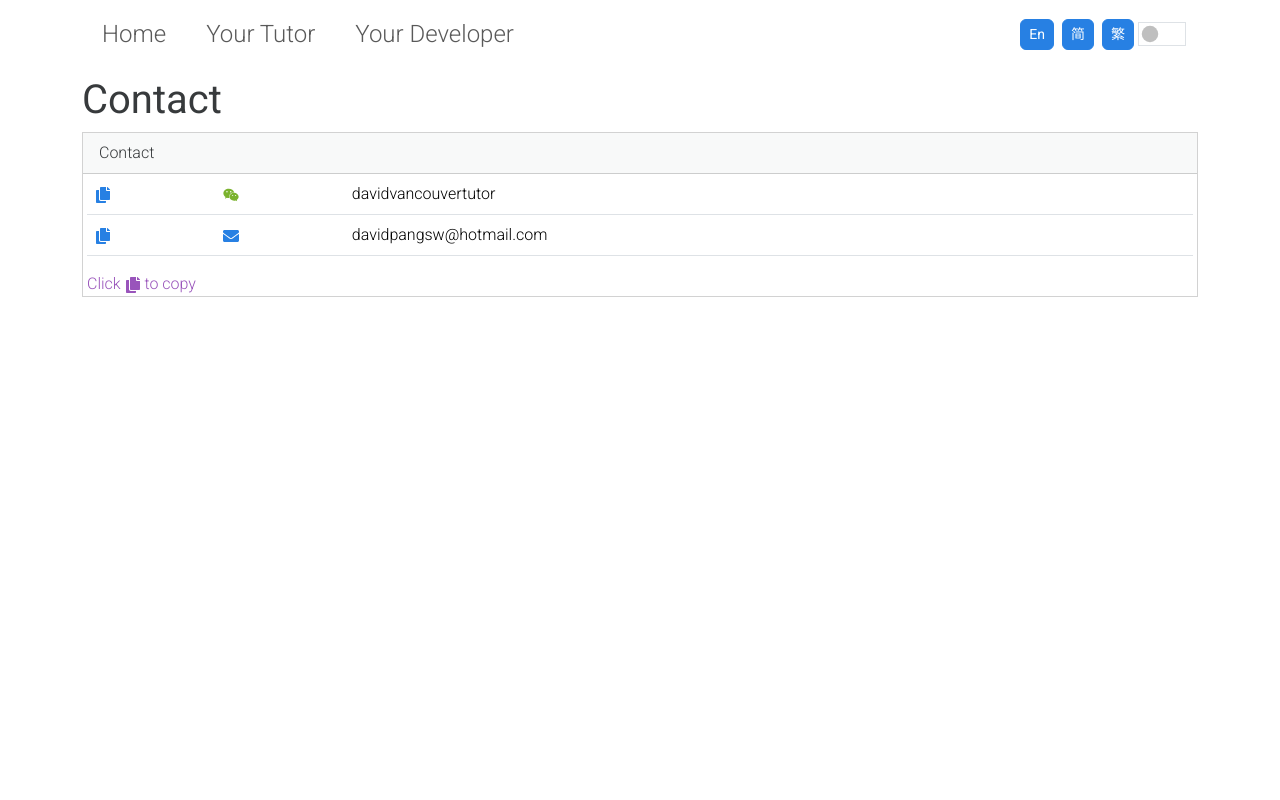
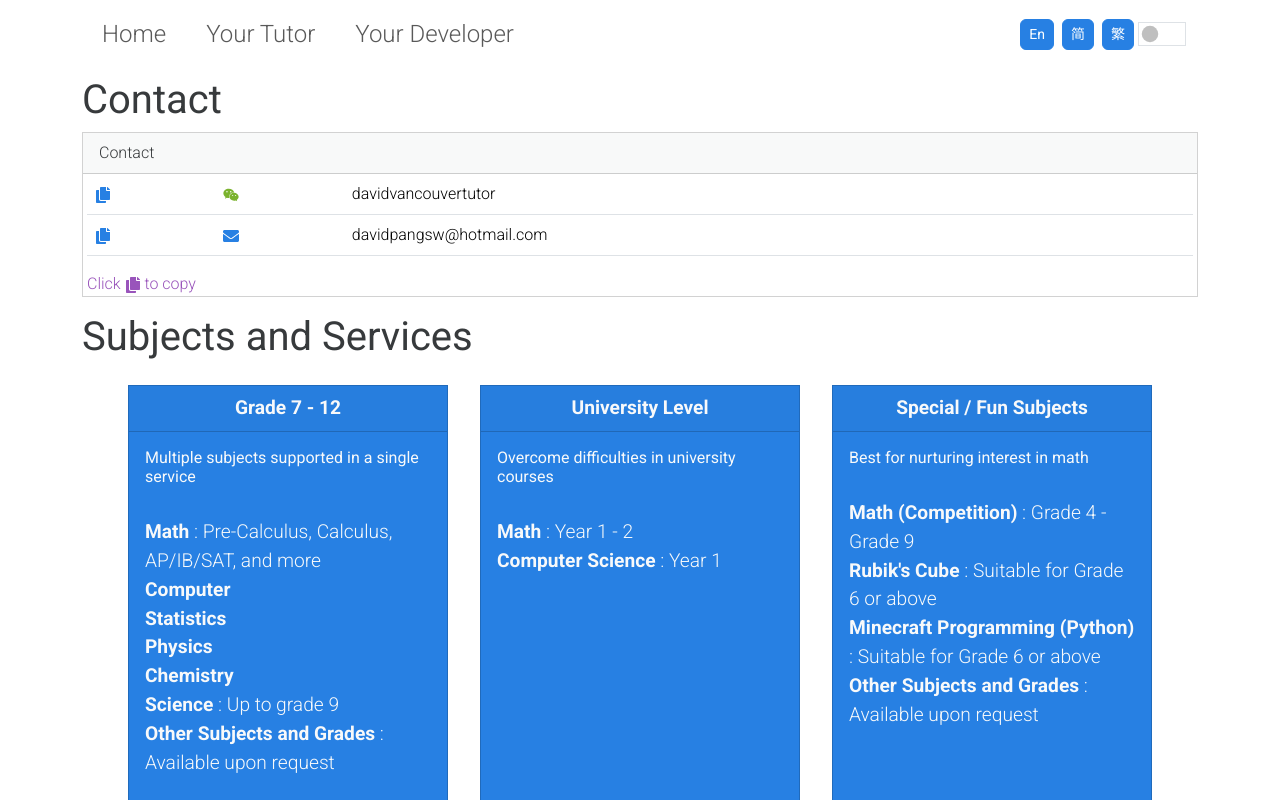
Before and after one commit to davidpangsw/tutor-site, a Next.js app: page /en/your-tutor in a window 1280 px wide. Shown: the top 800 px of the page. Built offline with nearby package versions, Linux system fonts and the light colour scheme; a web font is replaced by a local one.

Commit message:
TutorServiceCard done

```diff
--- a/app/[locale]/layout.tsx
+++ b/app/[locale]/layout.tsx
@@ -2,7 +2,7 @@ import { NextIntlClientProvider, useTranslations } from 'next-intl';
 import { getMessages } from 'next-intl/server';
 import { notFound } from 'next/navigation';
 import { routing } from '../utils/locale/i18n/routing';
-import MyNav from '../Nav/MyNav';
+import MyNav from './components/Nav/MyNav';
 
 import '@/public/assets/styles/index.css';
 import '@/public/assets/styles/cosmo/bootstrap.min.css';
--- a/app/[locale]/your-tutor/components/TutorServiceCard.tsx
+++ b/app/[locale]/your-tutor/components/TutorServiceCard.tsx
@@ -1,6 +1,6 @@
 import { useTranslations } from 'next-intl';
 import React from 'react'
-import { Card } from 'react-bootstrap';
+import { Card, CardBody, CardHeader, CardSubtitle } from 'react-bootstrap';
 
 interface Point {
   bold: string;
@@ -18,29 +18,20 @@ interface Translation {
   titlePoints: TitlePoint[];
 }
 
-const TutorServiceCard = (props: any) => {
-  const t = useTranslations('your_tutor_page');
-
-  const { title, titlePoints } = t('tutorServiceCard', { returnObjects: true }) as Translation;
-
-  return (
-    <div>
-      <h1>{title}</h1>
-      <div className="px-0 d-flex flex-row flex-wrap justify-content-center align-content-around">
-        {titlePoints.map((titlePoint, index: React.Key) => (
-          <Card
+const TitlePointCard = (titlePoint: TitlePoint, index: React.Key) => {
+  return <Card
     key={index}
     className="m-3 roboto text-wrap justify-content-center"
     bg={"primary"}
     text={"light"}
     style={{ width: 320, height: 500, fontSize: "1.2rem" }}
   >
-            <Card.Header className="roboto-bold text-center">{titlePoint.title}</Card.Header>
-            <Card.Subtitle className="m-3">{titlePoint.subtitle}</Card.Subtitle>
-            <Card.Body>
+    <CardHeader className="roboto-bold text-center">{titlePoint.title}</CardHeader>
+    <CardSubtitle className="m-3">{titlePoint.subtitle}</CardSubtitle>
+    <CardBody>
       <ul className="p-0">
         {titlePoint.points.map((point, index: React.Key) => (
-                  <li key={index} style={{listStyle: 'none'}}>
+          <li key={index} style={{ listStyle: 'none' }}>
             <strong className="roboto-bold">{point.bold}</strong>
             <span>
               {point.text ? ' : ' : ''}
@@ -50,9 +41,19 @@ const TutorServiceCard = (props: any) => {
         ))
         }
       </ul>
-            </Card.Body>
+    </CardBody>
   </Card>
-        ))}
+}
+
+const TutorServiceCard = (props: any) => {
+  const t = useTranslations('your_tutor_page');
+  const { title, titlePoints } = t.raw('tutorServiceCard') as Translation;
+
+  return (
+    <div>
+      <h1>{title}</h1>
+      <div className="px-0 d-flex flex-row flex-wrap justify-content-center align-content-around">
+        {titlePoints.map(TitlePointCard)}
       </div>
     </div>
   );
--- a/app/[locale]/your-tutor/page.tsx
+++ b/app/[locale]/your-tutor/page.tsx
@@ -11,10 +11,10 @@ const YourTutorPage = () => {
   return (
     <Container className='px-0'>
       <Row className='py-2'><Col className='px-md-4'> <ContactCard /> </Col> </Row>
-      {/* <Row className='py-2'><Col className='px-md-4'> <TutorServiceCard /> </Col> </Row>
-      <Row className='py-2'><Col className='px-md-4'> <TutorPriceCard /> </Col> </Row>
-      <Row className='py-2'><Col className='px-md-4'> <TutorAboutMe /> </Col> </Row>
-      <Row className='py-2'><Col className='px-md-4'> <WhyTutor /> </Col> </Row> */}
+      <Row className='py-2'><Col className='px-md-4'> <TutorServiceCard /> </Col> </Row>
+      {/* <Row className='py-2'><Col className='px-md-4'> <TutorPriceCard /> </Col> </Row> */}
+      {/* <Row className='py-2'><Col className='px-md-4'> <TutorAboutMe /> </Col> </Row> */}
+      {/* <Row className='py-2'><Col className='px-md-4'> <WhyTutor /> </Col> </Row> */}
     </Container>
   )
 }
--- a/app/utils/contacts/ContactCard.tsx
+++ b/app/utils/contacts/ContactCard.tsx
@@ -7,7 +7,7 @@ import { useTranslations } from 'next-intl';
 import { IContact } from './config';
 import Link from 'next/link';
 
-const TutorContactCard = (props: any) => {
+const ContactCard = (props: any) => {
   // const { t: c } = useTranslation('common');
   const t = useTranslations('contact_card');
 
@@ -107,4 +107,4 @@ const TutorContactCard = (props: any) => {
   );
 }
 
-export default TutorContactCard;
+export default ContactCard;
```
Also changed, not shown: app/[locale]/components/Nav/MyNav.css (renamed from app/Nav/MyNav.css), app/[locale]/components/Nav/MyNav.tsx (renamed from app/Nav/MyNav.tsx), app/[locale]/components/Nav/components/MyNavDropdown.module.css (renamed from app/Nav/components/MyNavDropdown.module.css), app/[locale]/components/Nav/components/MyNavDropdown.tsx (renamed from app/Nav/components/MyNavDropdown.tsx), app/[locale]/components/Nav/components/MyNavLink.tsx (renamed from app/Nav/components/MyNavLink.tsx), app/[locale]/components/Nav/components/MyNavLocaleToggle.tsx (renamed from app/Nav/components/MyNavLocaleToggle.tsx), app/[locale]/components/Nav/components/MyNavThemeToggle.tsx (renamed from app/Nav/components/MyNavThemeToggle.tsx), app/[locale]/components/Nav/config.ts (renamed from app/Nav/config.ts). Lines whose indentation alone changed are shown as unchanged.
